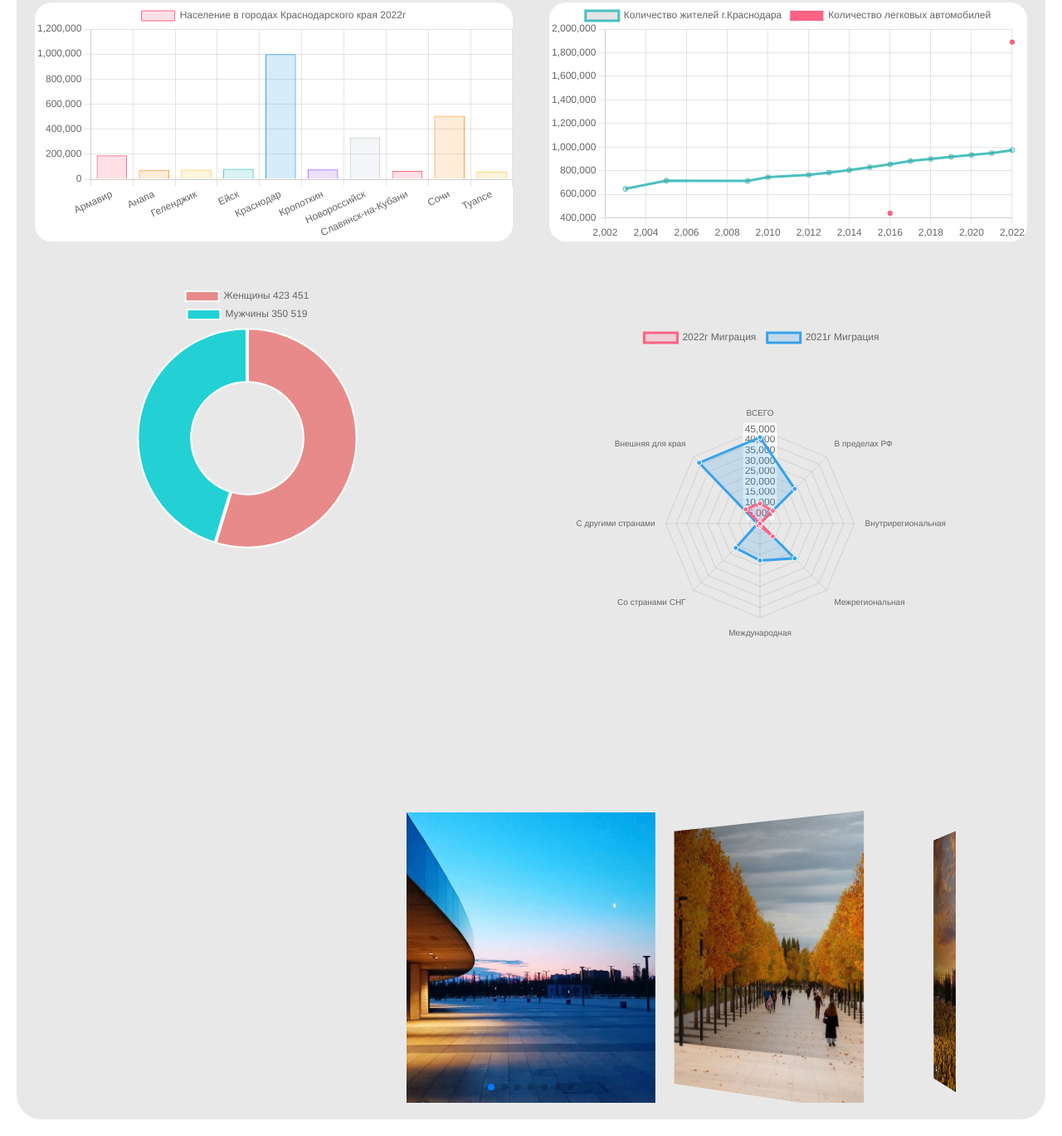
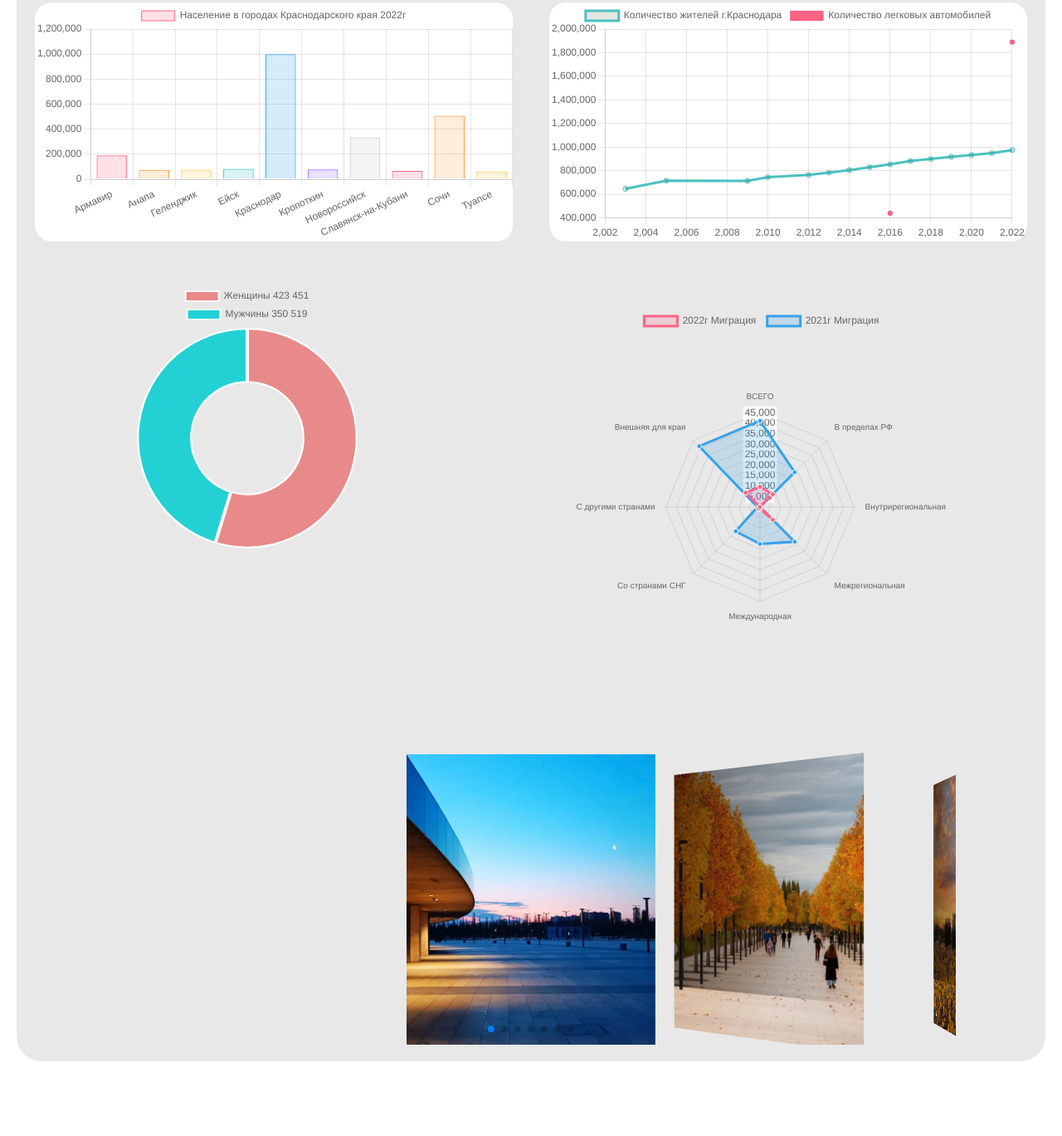
Before and after one commit to OlaGolanova/Week20_Dashboard, a website: page index.html in a window 1280 px wide. Shown: the part 185-1554 px from the top of the page at 83% size. After the commit the page ends 1484 px from the top, so only its background shows below. Drawn offline with nearby package versions, Linux system fonts and the light colour scheme.

Commit message:
add commit6

```diff
--- a/src/style.css
+++ b/src/style.css
@@ -51,19 +51,19 @@ body {
     margin: 20px;
 }
 .population_migrat {
-    padding-top: 50px;
+    padding-top: 30px;
     width: 25vw;
     margin: 20px;
 }
 .population_img {
-    padding-top: 50px;
+    padding-top: 30px;
     width: 65vw;
     margin: 20px;
 
 }
 swiper-container {
     width: 100%;
-    padding-top: 50px;
+    padding-top: 20px;
     padding-bottom: 50px;
 
   }
```
Also changed, not shown: index.html (+0 -1 lines).
